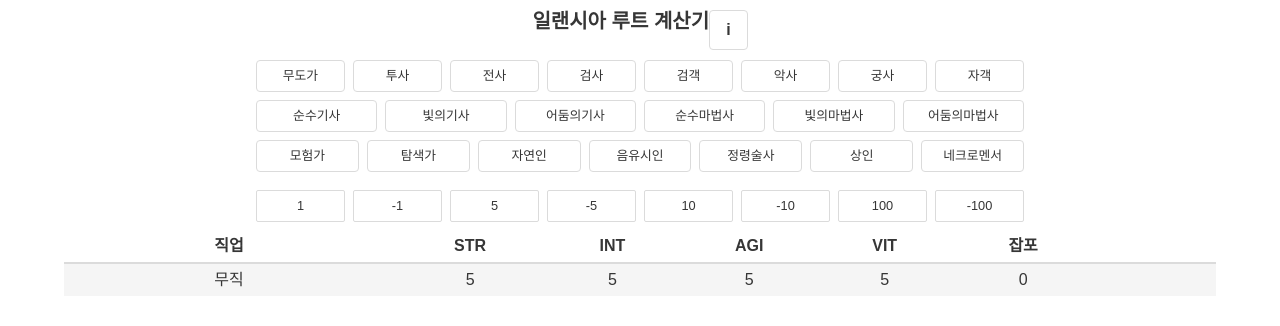
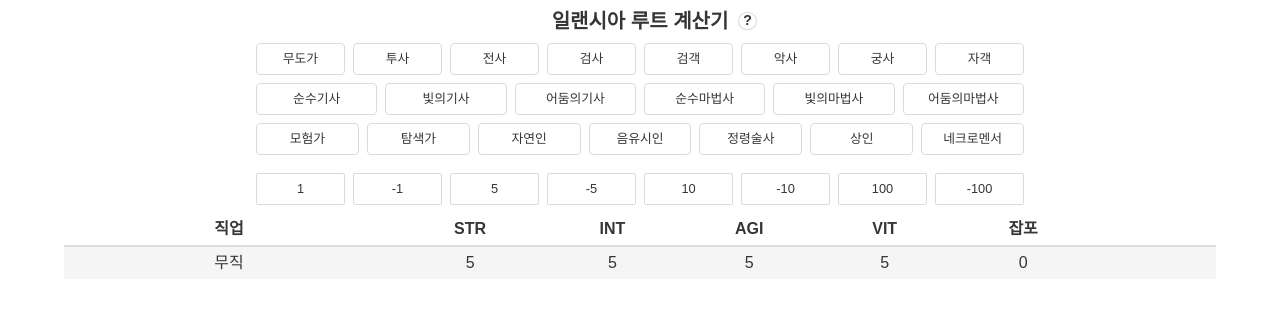
Before and after one commit to ktseo41/route-calculator, a React (Vite) app: page / in a window 1280 px wide. Shown: the top 326 px of the page. Built offline with nearby package versions, Linux system fonts and the light colour scheme; a web font is replaced by a local one.

Commit message:
공지 기능 추가. 버전 0.9.3으로 정함
-  버그리포트를 더 쉽게할 수 있도록 하면 좋을 것 같다. (현재 네이버 카페)

```diff
--- a/package.json
+++ b/package.json
@@ -1,7 +1,7 @@
 {
   "name": "route-calculator",
   "homepage": "https://ktseo41.github.io/route-calculator/index.html",
-  "version": "0.9.1",
+  "version": "0.9.3",
   "description": "일랜시아 웹 루트계산기",
   "main": "index.html",
   "scripts": {
--- a/src/App.tsx
+++ b/src/App.tsx
@@ -17,6 +17,20 @@ const buttonsValues: ButtonState[] = [
   "100",
   "-100",
 ];
+
+const NotiButton = styled.span`
+  border-style: solid;
+  border-width: 1px;
+  border-color: #dbdbdb;
+  color: #363636;
+  border-radius: 50%;
+  font-size: 0.7em;
+  padding: 0 3.8px;
+  position: fixed;
+  margin-top: 2px;
+  margin-left: 10px;
+  cursor: pointer;
+`;
 
 const CalculatorWrapper = styled.div``;
 
@@ -104,14 +118,13 @@ export default function App() {
           <span style={{ cursor: "pointer" }} onClick={reset}>
             일랜시아 루트 계산기
           </span>
-          <span
-            className="button"
+          <NotiButton
             onClick={() => {
               setIsNotiOn(!isNotiOn);
             }}
           >
-            i
-          </span>
+            ?
+          </NotiButton>
           {
             <NotiMessage
               isNotiOn={isNotiOn}
--- a/src/components/NotiMessage.tsx
+++ b/src/components/NotiMessage.tsx
@@ -1,10 +1,26 @@
 import React from "react";
+import styled from "styled-components";
 
 type NotiMessageProps = {
   ["isNotiOn"]: boolean;
   ["setIsNotiOn"]: React.Dispatch<React.SetStateAction<boolean>>;
   ["iE11Message"]: string;
 };
+
+const DeleteNoti = styled.span`
+  display: block;
+  position: absolute;
+  right: 11px;
+`;
+
+const NotiMessageBody = styled.div`
+  border: none;
+  padding: 0.75em 1em;
+`;
+
+const BugReport = styled.div`
+  text-align: center;
+`;
 
 export default (notiMessageProps: NotiMessageProps) => {
   const { isNotiOn, setIsNotiOn, iE11Message } = notiMessageProps;
@@ -16,25 +32,34 @@ export default (notiMessageProps: NotiMessageProps) => {
         isNotiOn ? "" : "is-hidden"
       }`}
     >
-      <div className="message-header">
-        <p>Hello World</p>
-        <button
-          className="delete"
-          aria-label="delete"
-          onClick={() => setIsNotiOn(!isNotiOn)}
-        ></button>
-      </div>
+      <DeleteNoti
+        className="delete"
+        aria-label="delete"
+        onClick={() => setIsNotiOn(!isNotiOn)}
+      ></DeleteNoti>
+
       {iE11Message || (
-        <div className="message-body">
-          Lorem ipsum dolor sit amet, consectetur adipiscing elit.{" "}
-          <strong>Pellentesque risus mi</strong>, tempus quis placerat ut, porta
-          nec nulla. Vestibulum rhoncus ac ex sit amet fringilla. Nullam gravida
-          purus diam, et dictum <a>felis venenatis</a> efficitur. Aenean ac{" "}
-          <em>eleifend lacus</em>, in mollis lectus. Donec sodales, arcu et
-          sollicitudin porttitor, tortor urna tempor ligula, id porttitor mi
-          magna a neque. Donec dui urna, vehicula et sem eget, facilisis sodales
-          sem.
-        </div>
+        <NotiMessageBody className="message-body has-text-left has-text-weight-normal">
+          웹 일랜시아 루트 계산기입니다.{" "}
+          <span className="is-size-7"> - 버전 0.9.3</span> <br /> <br />
+          <span className="has-text-weight-semibold">
+            * 타이틀을 누르면 reset 됩니다.
+          </span>{" "}
+          <br /> <br />
+          추가 예정 기능
+          <br /> <br />
+          1. 기존 직업 포인트, 스탯 입력 기능
+          <br />
+          2. 이미지로 내보내기
+          <br />
+          3. 노드 순서 변경
+          <br /> <br />
+          버그를 발견하셨나요? 아래 카페 게시글에 댓글로 달아주세요!
+          <br />
+          <BugReport>
+            <a href="https://cafe.naver.com/elan77/486246">게시글 링크</a>
+          </BugReport>
+        </NotiMessageBody>
       )}
     </article>
   );
```
